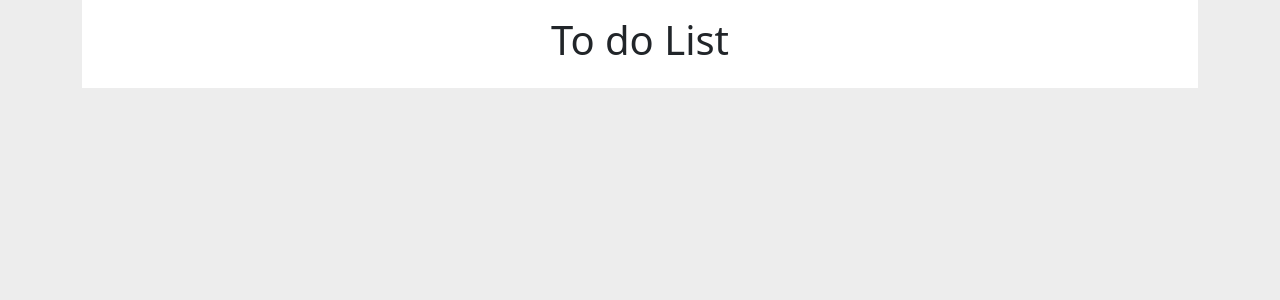
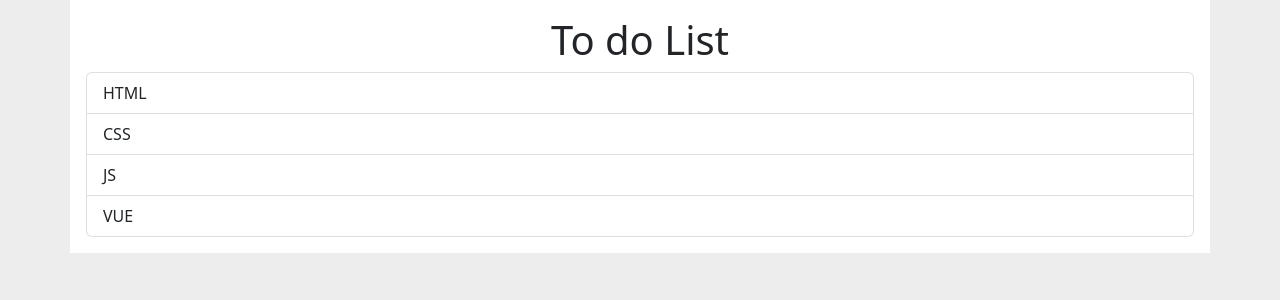
Before and after one commit to manuelgaleone/php-todo-list-json, a PHP site: page / in a window 1280 px wide. Shown: the top 300 px of the page. Run offline with PHP 8.4, Linux system fonts and the light colour scheme.

Commit message:
Fixed vue syntax and cdn orders

```diff
--- a/app.js
+++ b/app.js
@@ -1,6 +1,6 @@
-import { createApp } from 'vue'
+let { createApp } = Vue
 
-const app = createApp({
+createApp({
   data() {
     return {
       tasks : [],
@@ -9,8 +9,7 @@ const app = createApp({
   },
   methods : {
     putTasks(url) {
-    axios
-        .get(url)
+        axios.get(url)
         .then(response => {
            // console.log(response);
            this.tasks = response.data;
@@ -23,6 +22,4 @@ const app = createApp({
   mounted() {
     this.putTasks(this.api_url);
   }
-})
-
-app.mount('#app')
+}).mount('#app')
--- a/index.php
+++ b/index.php
@@ -19,22 +19,29 @@
     <title>To do List</title>
 </head>
 
-<body id="app">
+<body>
 
-    <div class="container">
-        <div class="todo_wrapper p-3">
-            <div class="todo_elements">
-                <h1 class="todo_title text-center">
-                    To do List
-                </h1>
+    <div id="app" class="container">
+        <div class="row justify-content-center align-items-center">
+            <div class="todo_wrapper p-3">
+                <div class="todo_head">
+                    <h1 class="todo_title text-center">
+                        To do List
+                    </h1>
+                </div>
+                <div class="todo_elements">
+                    <ul class="list-group">
+                        <li v-for="task in tasks" class="list-group-item">{{task}}</li>
+                    </ul>
+                </div>
             </div>
         </div>
     </div>
 
     <!--Scripts-->
     <script src="https://unpkg.com/vue@3/dist/vue.global.js"></script>
-    <script src="app.js"></script>
-    <script src="https://cdn.jsdelivr.net/npm/axios/dist/axios.min.js"></script>
+    <script src="https://unpkg.com/axios/dist/axios.min.js"></script>
+    <script src="./app.js"></script>
     <script src="https://cdn.jsdelivr.net/npm/@popperjs/core@2.11.6/dist/umd/popper.min.js" integrity="sha384-oBqDVmMz9ATKxIep9tiCxS/Z9fNfEXiDAYTujMAeBAsjFuCZSmKbSSUnQlmh/jp3" crossorigin="anonymous"></script>
     <script src="https://cdn.jsdelivr.net/npm/bootstrap@5.2.3/dist/js/bootstrap.min.js" integrity="sha384-cuYeSxntonz0PPNlHhBs68uyIAVpIIOZZ5JqeqvYYIcEL727kskC66kF92t6Xl2V" crossorigin="anonymous"></script>
     <!--//Scripts-->
```
